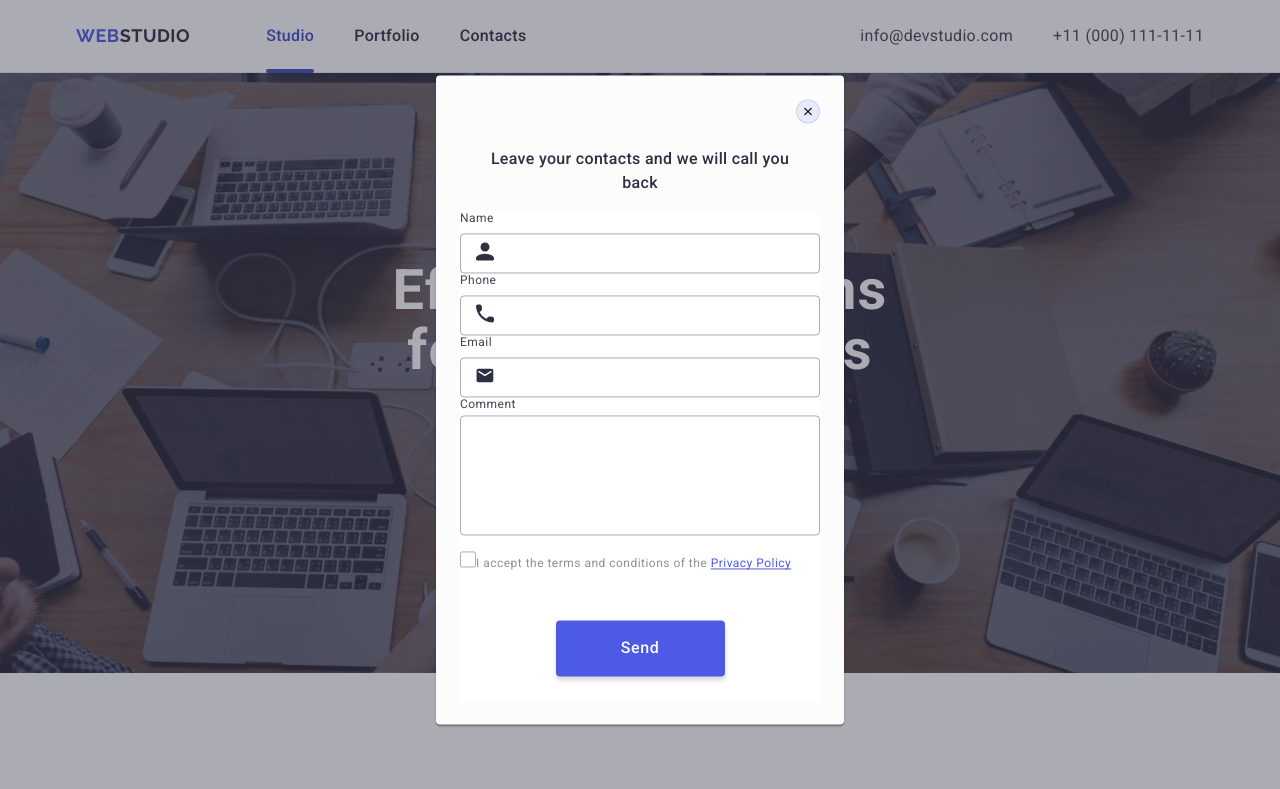
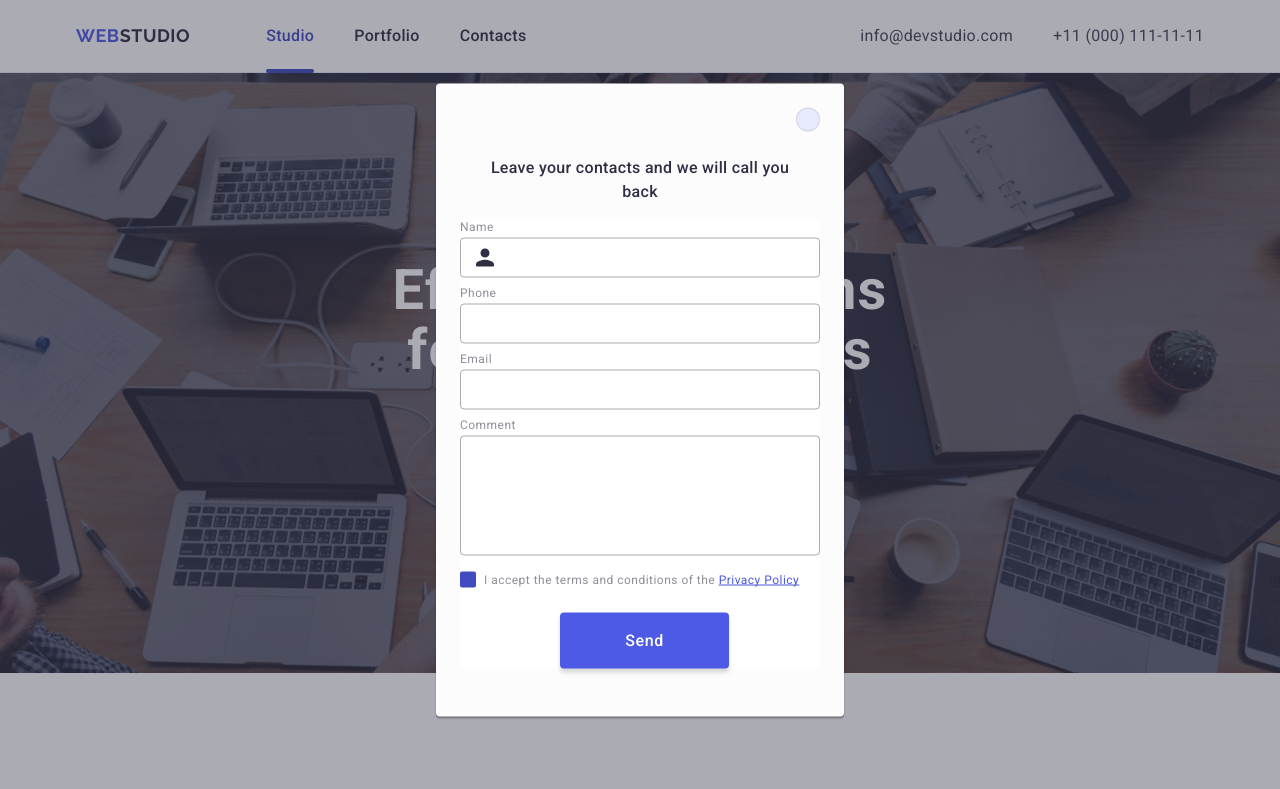
Before and after one commit to Aleksa0007/goit-markup-hw-05, a plain HTML site: page index.html in a window 1280 px wide. Shown: the top 789 px of the page. Drawn offline with nearby package versions, Linux system fonts and the light colour scheme.

Commit message:
finish correct

```diff
--- a/css/styles.css
+++ b/css/styles.css
@@ -98,9 +98,9 @@ h1, h3, p {
     fill: #FFFFFF;
 }
 
-.input-field:hover .input-icon,
-.input-field:focus .input-icon {
-    fill: #FFFFFF;
+.input-field:hover + .input-icon,
+.input-field:focus + .input-icon {
+    fill: #4D5AE5;
 }
 
 .modal-close-icon {
@@ -129,13 +129,13 @@ h1, h3, p {
 }
 
 .the-first {}
-}
+
 
 .form-name {
     width: 100%;
     border: 1px solid var(--navy-blue-modal);
     border-radius: 4px;
-    height: 40px;
+    height: 58px;
     margin-bottom: 8px;
 }
 
@@ -143,10 +143,16 @@ h1, h3, p {
     line-height: 1.17;
     font-size: 12px;
     letter-spacing: 0.04em;
-    color: ##8e8f99;
+    color: #8e8f99;
     display: block;
     margin-bottom: 4px;
 }
+
+.checkbox:checked + .modal-p > .footer-span {
+    background-color: #404BBF;
+    fill: #f4f4fd;
+    border: none;
+    }
 
 .for-icon {
     position: relative;
@@ -164,7 +170,6 @@ h1, h3, p {
 }
 
 .input-field {
-    margin-top: 4px;
     padding-left: 38px;
     padding-right: 20px;
     width: 100%;
@@ -249,24 +254,28 @@ h1, h3, p {
     align-items: center;
     justify-content: center;
     fill: transparent;
+    margin-right: 8px;
 }
 
-.modal-button {
+/* .modal-button {
     display: flex;
     align-items: center;
     justify-content: center;
     gap: 10px;
     padding-top: 24px;
     padding-bottom: 24px;
-}
+}     */
 
 .box-button {
     display: block;
     border-radius: 4px;
-    padding: 16px 32px;
     min-width: 169px;
     height: 56px;
     text-align: center;
+    margin-top: 24px;
+    margin-bottom: 24px;
+    margin-left: 100px;
+
 }
 
 .style-button {
--- a/index.html
+++ b/index.html
@@ -541,17 +541,17 @@
 
               <label class="modal-p" for="user-privacy">
                 <span class="footer-span">
-                <svg class="input-icon" width="10" height="8">
-                  <use href="./images/galka.svg#icon-galka"></use>
+                <svg class="" width="10" height="8">
+                  <use href="./images/icons.svg#icon-checkmark"></use>
                 </svg>
               </span>I accept the terms and conditions of the
                <a class="modal-a" href="./index.html" target="_blank">Privacy Policy</a>
             </label>
           </div>
 
-          <div class="modal-button">
-             <button class="box-button style-button" type="button">Send</button>
-          </div>
+
+          <button class="box-button style-button" type="button">Send</button>
+
 
         </form>
 
```
Also changed, not shown: images/galka.svg (deleted), images/icons.svg.
